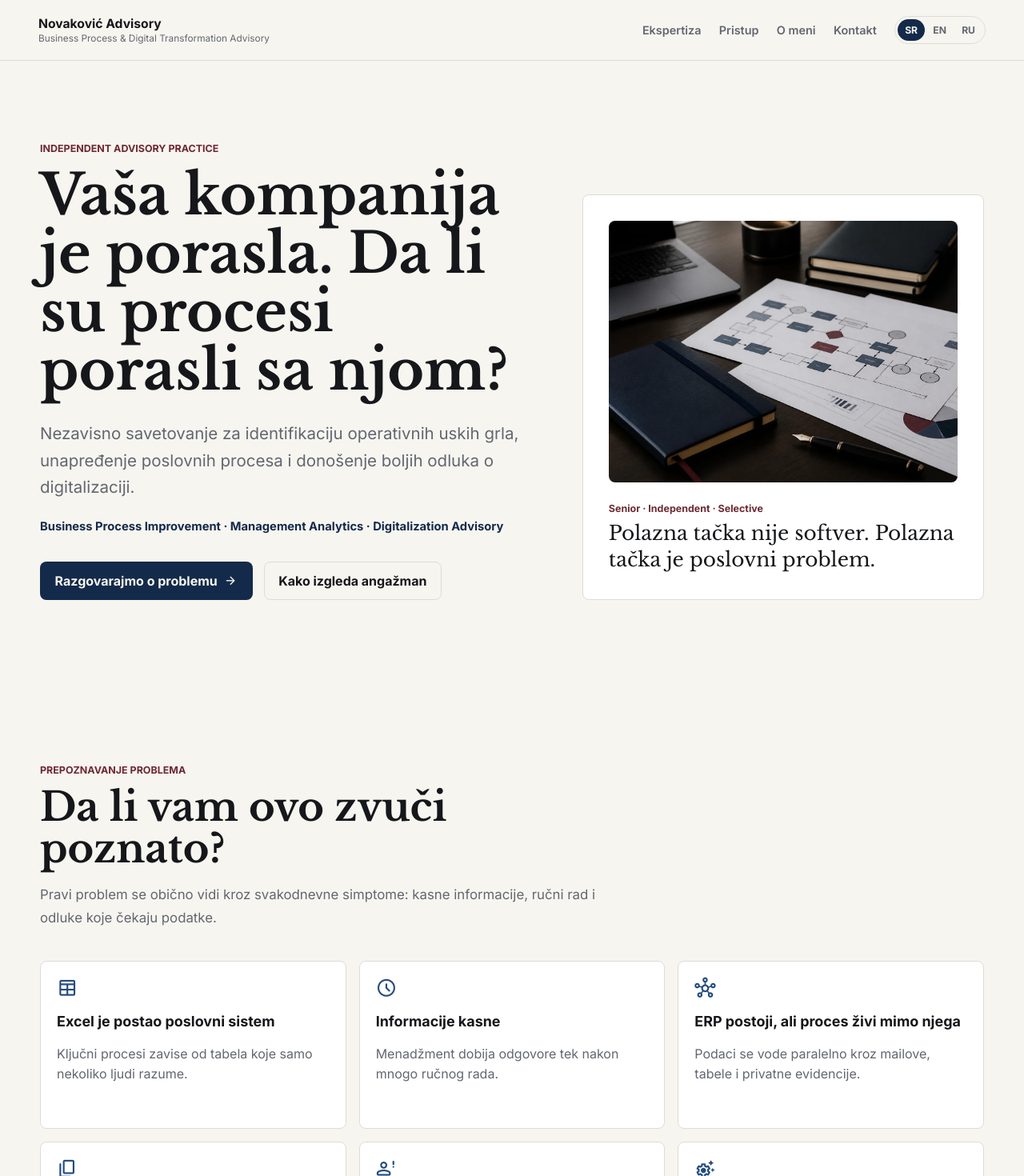
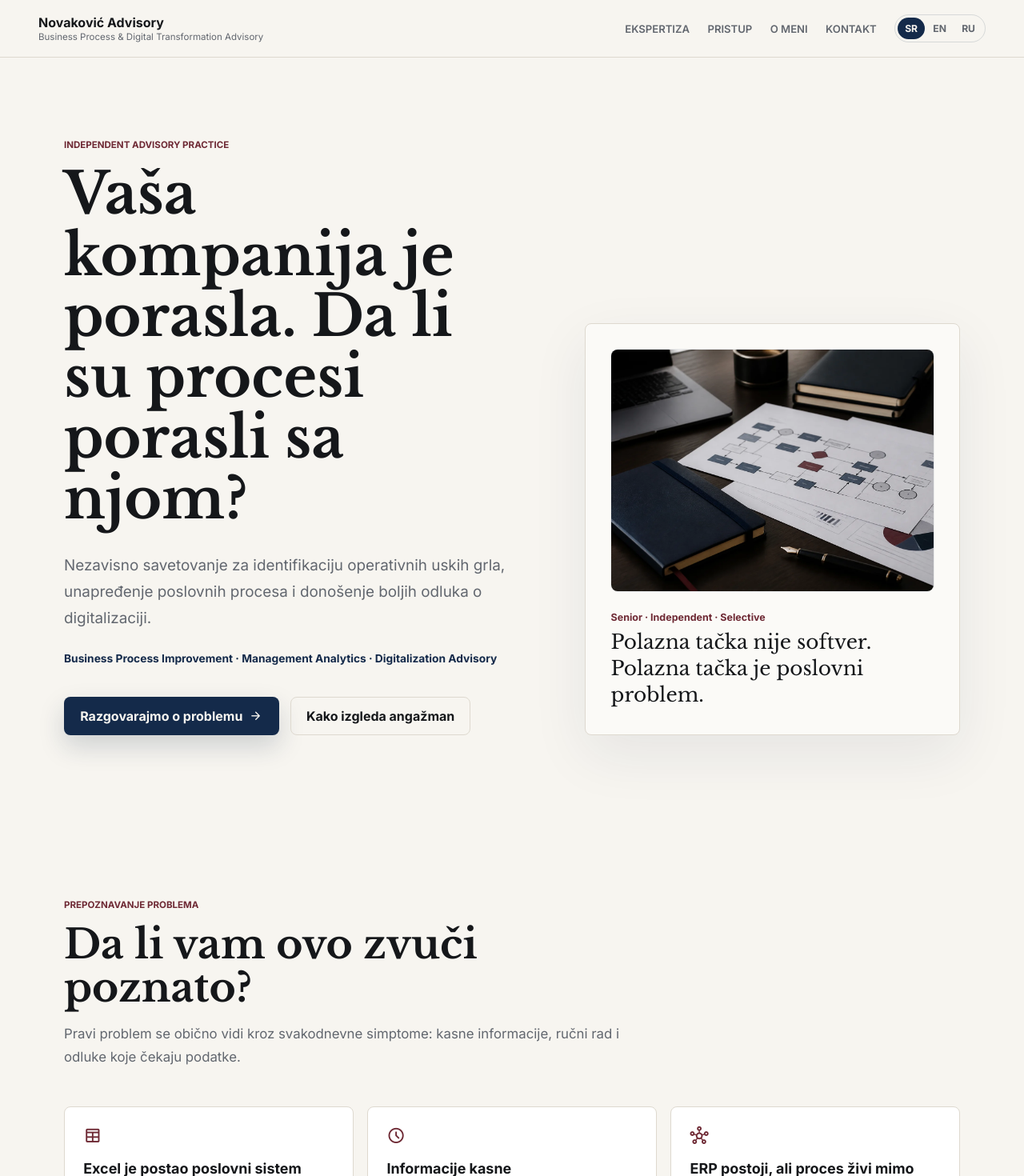
Before and after one commit to millosbgd/PersonalPortfolio, an Angular app: page /sr in a window 1280 px wide. Shown: the top 1470 px of the page at 80% size. Built offline with nearby package versions, Linux system fonts and the light colour scheme.

Commit message:
Polish premium visual styling

```diff
--- a/src/app/app.component.scss
+++ b/src/app/app.component.scss
@@ -4,13 +4,13 @@
 
 .site-header {
   align-items: center;
-  backdrop-filter: blur(18px);
-  background: rgba(247, 245, 240, 0.9);
+  backdrop-filter: blur(22px);
+  background: rgba(247, 245, 240, 0.84);
   border-bottom: 1px solid var(--border);
   display: flex;
   inset: 0 0 auto;
   justify-content: space-between;
-  min-height: 76px;
+  min-height: 72px;
   padding: 0 clamp(1rem, 4vw, 3rem);
   position: sticky;
   top: 0;
@@ -29,13 +29,13 @@
   }
 
   strong {
-    font-size: 0.98rem;
-    font-weight: 700;
+    font-size: 1rem;
+    font-weight: 800;
   }
 
   small {
     color: var(--text-secondary);
-    font-size: 0.74rem;
+    font-size: 0.72rem;
     margin-top: 0.1rem;
   }
 }
@@ -47,9 +47,10 @@
 
   a {
     color: var(--text-secondary);
-    font-size: 0.9rem;
+    font-size: 0.82rem;
     font-weight: 600;
     text-decoration: none;
+    text-transform: uppercase;
 
     &:hover {
       color: var(--text-primary);
@@ -59,7 +60,7 @@
 
 .language-switcher {
   align-items: center;
-  border: 1px solid var(--border);
+  border: 1px solid rgba(20, 42, 74, 0.14);
   border-radius: 999px;
   display: inline-flex;
   gap: 0.1rem;
@@ -96,12 +97,12 @@
 }
 
 .section {
-  padding: clamp(4rem, 8vw, 7.5rem) clamp(1rem, 4vw, 3rem);
+  padding: clamp(4.5rem, 8vw, 8rem) clamp(1rem, 4vw, 3rem);
 }
 
 .section__inner {
   margin: 0 auto;
-  max-width: 1180px;
+  max-width: 1120px;
 }
 
 .section--muted {
@@ -109,7 +110,7 @@
 }
 
 .section--dark {
-  background: var(--navy);
+  background: linear-gradient(145deg, #10233f 0%, var(--navy) 58%, #183456 100%);
   color: var(--background);
 }
 
@@ -118,8 +119,8 @@
 }
 
 .section-heading {
-  max-width: 720px;
-  margin-bottom: 2.5rem;
+  max-width: 700px;
+  margin-bottom: 3rem;
 
   h2 {
     margin: 0;
@@ -134,16 +135,16 @@
 
 .eyebrow {
   color: var(--burgundy);
-  font-size: 0.78rem;
+  font-size: 0.72rem;
   font-weight: 800;
   letter-spacing: 0;
-  margin: 0 0 0.85rem;
+  margin: 0 0 1rem;
   text-transform: uppercase;
 }
 
 .hero {
-  min-height: calc(100vh - 76px);
-  padding-top: clamp(4rem, 8vw, 7rem);
+  min-height: calc(100vh - 72px);
+  padding-top: clamp(4.5rem, 8vw, 7.5rem);
 }
 
 .hero__grid,
@@ -152,12 +153,12 @@
 .about,
 .contact {
   display: grid;
-  gap: clamp(2rem, 5vw, 5rem);
+  gap: clamp(2.5rem, 6vw, 6rem);
   grid-template-columns: minmax(0, 1.1fr) minmax(300px, 0.9fr);
 }
 
 .hero__content {
-  max-width: 810px;
+  max-width: 760px;
 }
 
 h1,
@@ -165,16 +166,16 @@ h2 {
   color: inherit;
   font-family: var(--font-serif);
   font-weight: 700;
-  line-height: 1.05;
+  line-height: 1.07;
 }
 
 h1 {
-  font-size: 4.35rem;
+  font-size: clamp(3.2rem, 5.9vw, 4.45rem);
   margin: 0;
 }
 
 h2 {
-  font-size: 3.1rem;
+  font-size: clamp(2.35rem, 4.3vw, 3.15rem);
 }
 
 h3 {
@@ -185,24 +186,24 @@ h3 {
 
 .hero__lead {
   color: var(--text-secondary);
-  font-size: 1.28rem;
-  line-height: 1.65;
-  margin: 1.6rem 0 0;
-  max-width: 680px;
+  font-size: 1.18rem;
+  line-height: 1.75;
+  margin: 1.8rem 0 0;
+  max-width: 650px;
 }
 
 .hero__expertise {
   color: var(--navy);
-  font-size: 0.92rem;
+  font-size: 0.86rem;
   font-weight: 700;
-  margin: 1.4rem 0 0;
+  margin: 1.6rem 0 0;
 }
 
 .hero__actions {
   display: flex;
   flex-wrap: wrap;
   gap: 0.85rem;
-  margin-top: 2.2rem;
+  margin-top: 2.5rem;
 }
 
 .button {
@@ -214,7 +215,7 @@ h3 {
   gap: 0.45rem;
   justify-content: center;
   min-height: 48px;
-  padding: 0.78rem 1.1rem;
+  padding: 0.78rem 1.2rem;
   text-decoration: none;
   transition: transform 160ms ease, background 160ms ease;
 
@@ -229,6 +230,7 @@ h3 {
 
 .button--primary {
   background: var(--navy);
+  box-shadow: 0 14px 32px rgba(20, 42, 74, 0.18);
   color: var(--background);
 
   &:hover {
@@ -243,9 +245,10 @@ h3 {
 
 .hero__panel {
   align-self: end;
-  background: var(--surface);
+  background: var(--surface-soft);
   border: 1px solid var(--border);
   border-radius: 8px;
+  box-shadow: var(--shadow-soft);
   display: grid;
   gap: 1.3rem;
   padding: clamp(1.25rem, 3vw, 2rem);
@@ -264,6 +267,7 @@ h3 {
   display: block;
   height: auto;
   object-fit: cover;
+  outline: 1px solid rgba(20, 42, 74, 0.08);
   width: 100%;
 }
 
@@ -276,7 +280,7 @@ h3 {
 .feature-grid,
 .engagement-grid {
   display: grid;
-  gap: 1rem;
+  gap: 1.1rem;
   grid-template-columns: repeat(3, minmax(0, 1fr));
 }
 
@@ -286,16 +290,23 @@ h3 {
   background: var(--surface);
   border: 1px solid var(--border);
   border-radius: 8px;
-  padding: 1.25rem;
+  padding: 1.45rem;
 }
 
 .feature-card {
   min-height: 210px;
+  transition: border-color 180ms ease, box-shadow 180ms ease, transform 180ms ease;
+
+  &:hover {
+    border-color: rgba(20, 42, 74, 0.22);
+    box-shadow: var(--shadow-card);
+    transform: translateY(-2px);
+  }
 
   .material-symbols-rounded {
-    color: var(--royal-blue);
-    font-size: 1.65rem;
-    margin-bottom: 1rem;
+    color: var(--burgundy);
+    font-size: 1.45rem;
+    margin-bottom: 1.15rem;
   }
 
   p {
@@ -308,6 +319,8 @@ h3 {
   display: flex;
   flex-direction: column;
   gap: 1rem;
+  min-height: 100%;
+  box-shadow: 0 1px 0 rgba(20, 42, 74, 0.02);
 
   p {
     color: var(--text-secondary);
@@ -347,7 +360,7 @@ h3 {
 
 .section--dark {
   .eyebrow {
-    color: #c46a78;
+    color: var(--burgundy-light);
   }
 
   p {
@@ -375,11 +388,12 @@ h3 {
 
   article {
     background: rgba(255, 255, 255, 0.06);
-    border-color: rgba(255, 255, 255, 0.18);
+    border-color: rgba(184, 91, 104, 0.42);
+    box-shadow: 0 18px 45px rgba(0, 0, 0, 0.12);
   }
 
   .material-symbols-rounded {
-    color: #c46a78;
+    color: var(--burgundy-light);
     font-size: 1.45rem;
   }
 
@@ -398,7 +412,7 @@ h3 {
 }
 
 .timeline__item {
-  padding: 0 1.15rem;
+  padding: 0 1.25rem;
 
   span {
     color: var(--burgundy);
@@ -444,7 +458,7 @@ h3 {
 .availability {
   border-bottom: 1px solid var(--border);
   border-top: 1px solid var(--border);
-  padding: clamp(2rem, 4vw, 3rem) 0;
+  padding: clamp(2.4rem, 4vw, 3.4rem) 0;
 
   h2 {
     margin: 0;
@@ -467,7 +481,8 @@ h3 {
   margin-top: 1.4rem;
 
   span {
-    border: 1px solid var(--border);
+    background: rgba(255, 255, 255, 0.48);
+    border: 1px solid rgba(20, 42, 74, 0.13);
     border-radius: 999px;
     color: var(--navy);
     font-size: 0.82rem;
@@ -490,6 +505,7 @@ h3 {
 .about__portrait {
   aspect-ratio: 4 / 5;
   border-radius: 8px;
+  box-shadow: var(--shadow-soft);
   display: block;
   height: auto;
   object-fit: cover;
@@ -518,9 +534,10 @@ h3 {
 }
 
 .contact-form {
-  background: var(--surface);
+  background: var(--surface-soft);
   border: 1px solid var(--border);
   border-radius: 8px;
+  box-shadow: var(--shadow-soft);
   display: grid;
   gap: 1rem;
   grid-template-columns: 1fr 1fr;
@@ -536,7 +553,7 @@ h3 {
 
   input,
   textarea {
-    background: var(--background);
+    background: rgba(255, 255, 255, 0.72);
     border: 1px solid var(--border);
     border-radius: 8px;
     color: var(--text-primary);
@@ -595,9 +612,9 @@ h3 {
 }
 
 .footer {
-  background: var(--text-primary);
+  background: #101418;
   color: rgba(247, 245, 240, 0.75);
-  padding: 1.5rem clamp(1rem, 4vw, 3rem);
+  padding: 1.65rem clamp(1rem, 4vw, 3rem);
 }
 
 .footer__inner {
@@ -650,7 +667,7 @@ h3 {
     display: none;
     flex-direction: column;
     gap: 0;
-    inset: 76px 0 auto;
+    inset: 72px 0 auto;
     padding: 1rem;
     position: fixed;
 
--- a/src/styles.scss
+++ b/src/styles.scss
@@ -1,13 +1,17 @@
 :root {
   --background: #f7f5f0;
   --surface: #ffffff;
+  --surface-soft: #fbfaf7;
   --text-primary: #15171a;
   --text-secondary: #62676f;
   --navy: #142a4a;
   --royal-blue: #244c7d;
   --burgundy: #6e2934;
-  --border: #dddcd7;
-  --muted-bg: #eeece6;
+  --burgundy-light: #b85b68;
+  --border: #ded9cf;
+  --muted-bg: #efede7;
+  --shadow-soft: 0 24px 70px rgba(20, 42, 74, 0.08);
+  --shadow-card: 0 18px 45px rgba(21, 23, 26, 0.06);
   --font-sans: 'Inter', system-ui, -apple-system, BlinkMacSystemFont, 'Segoe UI', sans-serif;
   --font-serif: 'Libre Baskerville', Georgia, serif;
 }
@@ -21,9 +25,11 @@ html {
   color: var(--text-primary);
   font-family: var(--font-sans);
   scroll-behavior: smooth;
+  text-rendering: optimizeLegibility;
 }
 
 body {
+  -webkit-font-smoothing: antialiased;
   margin: 0;
 }
 
```
